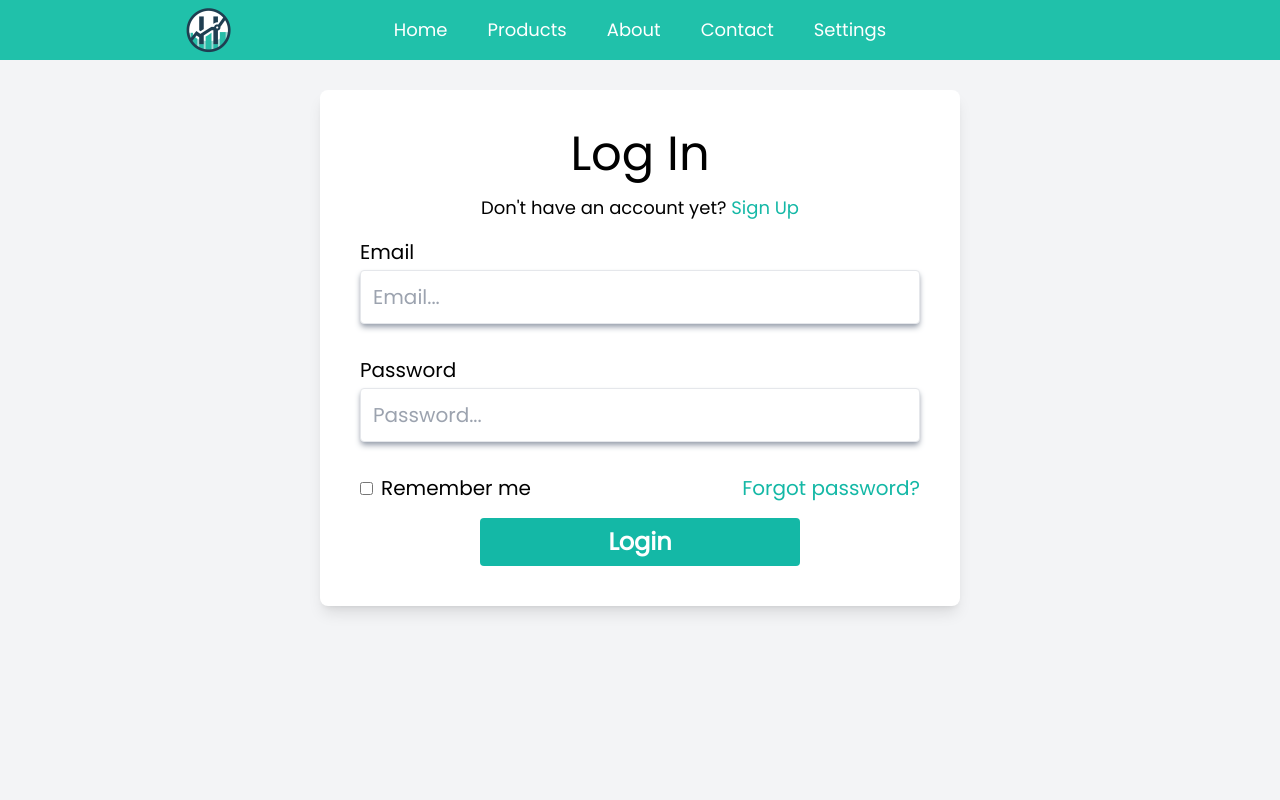
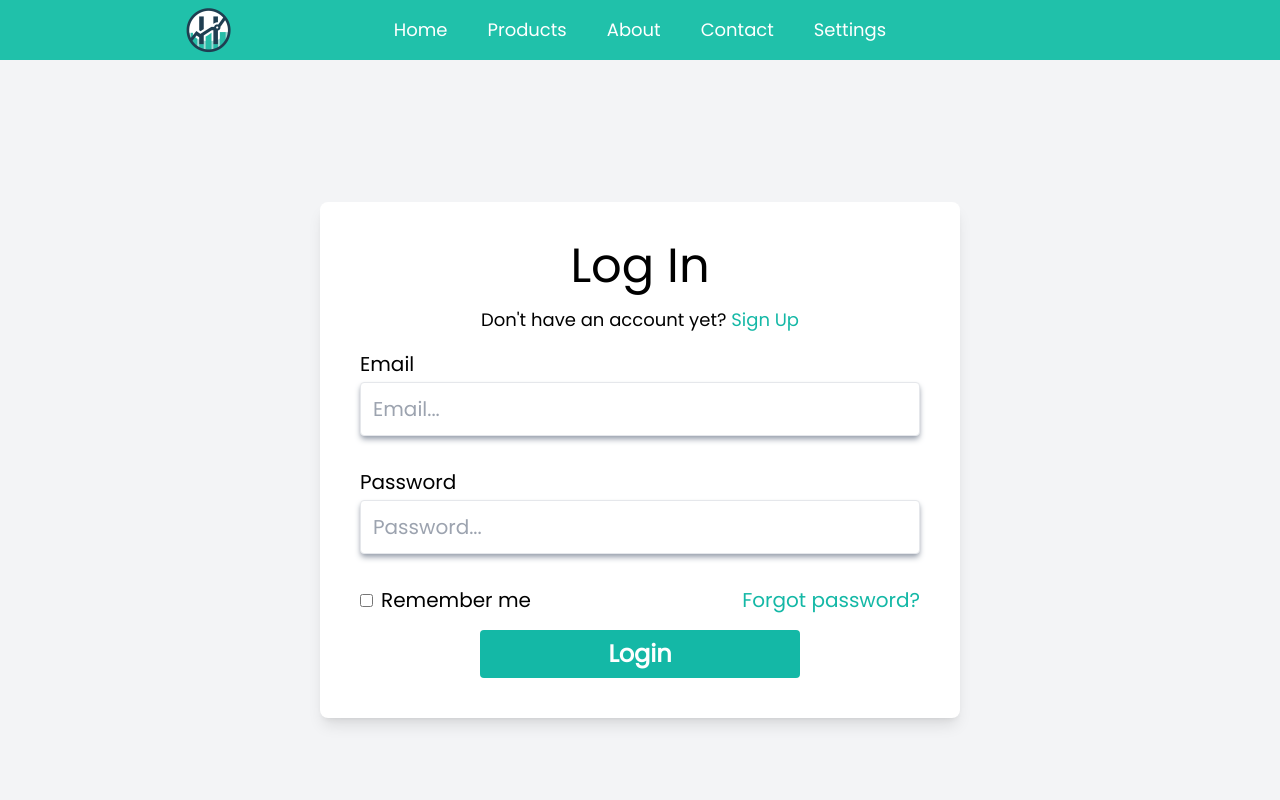
Before and after one commit to HonestTracker/FrontEnd, a React (Create React App) app in the folder app/: page /login in a window 1280 px wide. Shown: the top 800 px of the page. Built offline with nearby package versions, Linux system fonts and the light colour scheme.

Commit message:
something
something

```diff
--- a/app/src/Router.js
+++ b/app/src/Router.js
@@ -6,7 +6,7 @@ import Login from "./pages/Login"
 import Register from "./pages/Register"
 import NotFoundPage from "./pages/404Page"
 import About from "./pages/About"
-import CommentsPage from "./pages/CommentsPage"
+
 import Contact from "./pages/Contact"
 import ProductDetails from "./pages/ProductDetails"
 import Settings from "./pages/Settings"
@@ -25,7 +25,7 @@ function AppRouter() {
 				<Route path="/register" element={<Register />} />
 				<Route path="/404" element={<NotFoundPage />} />
 				<Route path="/about" element={<About />} />
-				<Route path="/comments" element={<CommentsPage />} />
+
 				<Route path="/contact" element={<Contact />} />
 				<Route path="/ProductDetails" element={<ProductDetails />} />
 				<Route path="/Settings" element={<Settings />} />
--- a/app/src/pages/CommentsPage.js
+++ /dev/null
@@ -1,11 +0,0 @@
-import React from "react";
-
-function CommentsPage() {
-  return (
-    <div>
-      <h1>Welkom bij mijn Home pagina</h1>
-    </div>
-  );
-}
-
-export default CommentsPage;
--- a/app/src/pages/Login.js
+++ b/app/src/pages/Login.js
@@ -64,7 +64,7 @@ const Login = () => {
   return (
     <div className="flex flex-col min-h-screen bg-gray-100">
       <main className="flex flex-1 justify-center items-center py-10">
-        <div className="bg-white p-10 rounded-lg  shadow-lg w-2/4 -mt-56">
+        <div className="bg-white p-10 rounded-lg  shadow-lg w-2/4 ">
           <h2 className="text-5xl text-center mb-4">Log In</h2>
           <p className="mb-4 text-center text-lg">
             Don't have an account yet?{" "}
--- a/app/src/pages/Register.js
+++ b/app/src/pages/Register.js
@@ -2,7 +2,7 @@ import React from "react";
 
 const Register = () => {
   return (
-    <div className="flex flex-col min-h-screen bg-gray-100">
+    <div className="flex flex-col  bg-gray-100">
       <main className="flex flex-auto justify-center items-center py-10 ">
         <div className="bg-white p-10 rounded-lg  shadow-lg w-2/4">
           <h2 className="text-5xl text-center mb-4">Register</h2>
```
